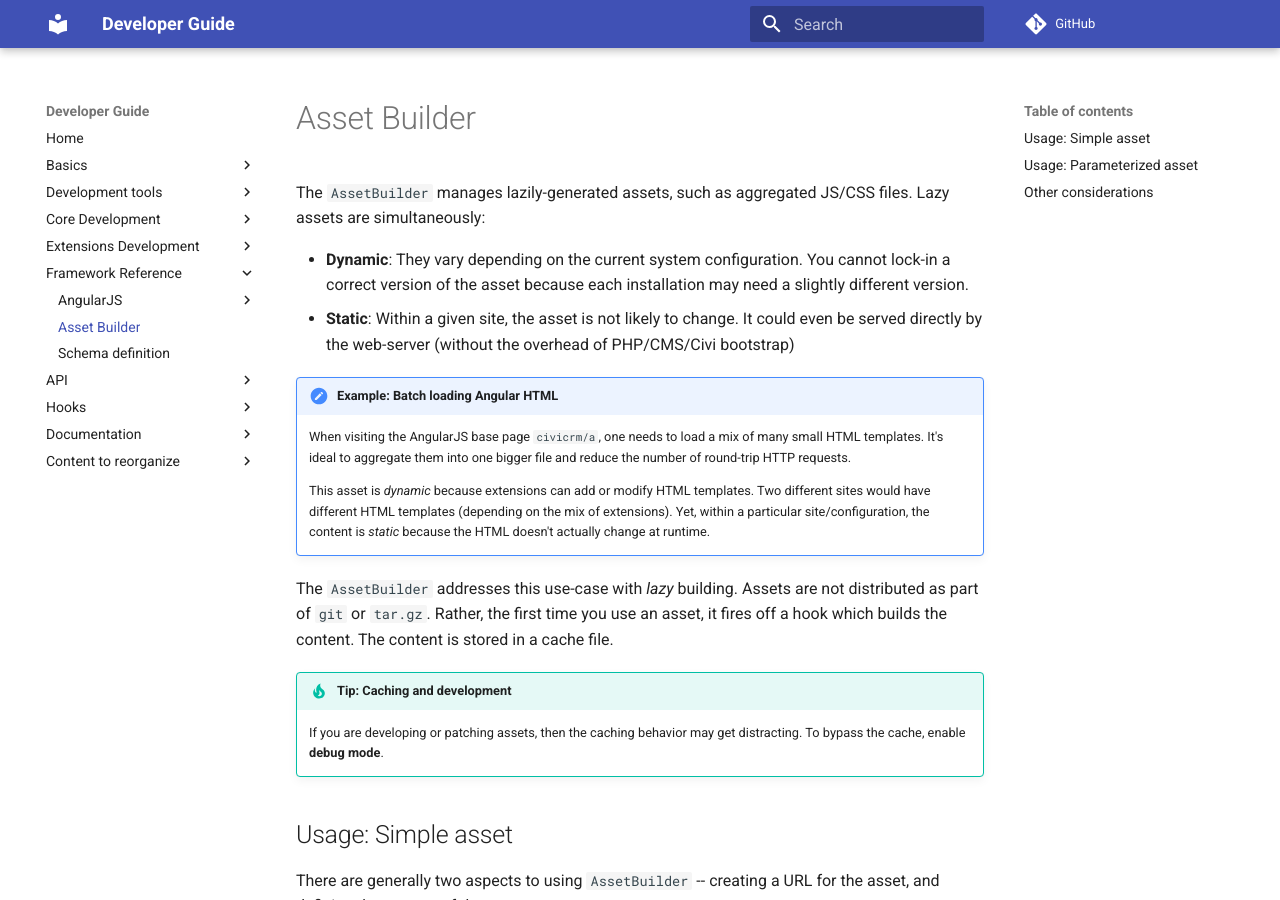
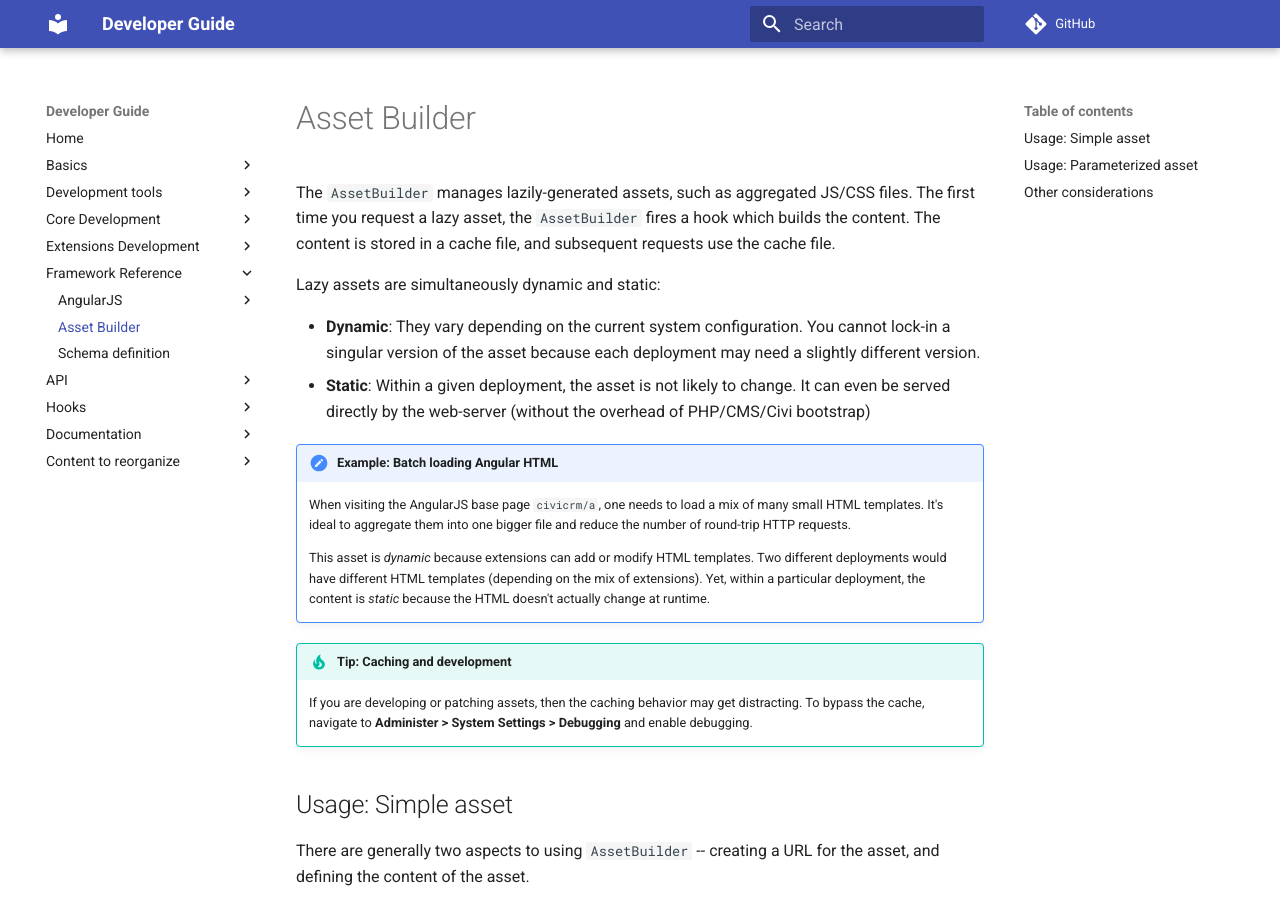
Before and after one commit to civicrm/civicrm-dev-docs, an MkDocs documentation site: the page built from docs/framework/asset-builder.md, in a window 1280 px wide and 900 px high. Built offline with MkDocs 1.6.1 and Material for MkDocs 9.7.7, drawn with Linux system fonts in a browser that asks for light colours; comment, search, counter and statistics services are not loaded; old or Windows-style settings are respelled for this version of MkDocs; some of the changed text lies outside the part shown.

Commit message:
asset-builder.md - Copy-edits

````diff
--- a/docs/framework/asset-builder.md
+++ b/docs/framework/asset-builder.md
@@ -1,13 +1,17 @@
 # Asset Builder
 
 The `AssetBuilder` manages lazily-generated assets, such as aggregated
-JS/CSS files.  Lazy assets are simultaneously:
+JS/CSS files.  The first time you request a lazy asset, the `AssetBuilder`
+fires a hook which builds the content.  The content is stored in a cache
+file, and subsequent requests use the cache file.
+
+Lazy assets are simultaneously dynamic and static:
 
  * __Dynamic__: They vary depending on the current system configuration.
-   You cannot lock-in a correct version of the asset because each
-   installation may need a slightly different version.
- * __Static__: Within a given site, the asset is not likely to change.
-   It could even be served directly by the web-server (without the overhead
+   You cannot lock-in a singular version of the asset because each
+   deployment may need a slightly different version.
+ * __Static__: Within a given deployment, the asset is not likely to change.
+   It can even be served directly by the web-server (without the overhead
    of PHP/CMS/Civi bootstrap)
 
 !!! note "Example: Batch loading Angular HTML"
@@ -16,19 +20,16 @@ JS/CSS files.  Lazy assets are simultaneously:
     bigger file and reduce the number of round-trip HTTP requests.
 
     This asset is _dynamic_ because extensions can add or modify HTML
-    templates.  Two different sites would have different HTML templates
-    (depending on the mix of extensions).  Yet, within a particular
-    site/configuration, the content is _static_ because the HTML doesn't
+    templates.  Two different deployments would have different HTML
+    templates (depending on the mix of extensions).  Yet, within a
+    particular deployment, the content is _static_ because the HTML doesn't
     actually change at runtime.
-
-The `AssetBuilder` addresses this use-case with *lazy* building.  Assets are
-not distributed as part of `git` or `tar.gz`.  Rather, the first time you
-use an asset, it fires off a hook which builds the content.  The content is
-stored in a cache file.
 
 !!! tip "Tip: Caching and development"
     If you are developing or patching assets, then the caching behavior may
-    get distracting. To bypass the cache, enable **debug mode**.
+    get distracting. To bypass the cache, navigate to
+    __Administer > System Settings > Debugging__ and enable debugging.
+
 
 ## Usage: Simple asset
 
@@ -112,12 +113,12 @@ function mymodule_civicrm_buildAsset($asset, $params, &$mimeType, &$content) {
 ```
 
 !!! note "Note: Parmaters and caching"
-    Each combination of ($asset,$params) will be cached separately.
+    Each combination of (`$asset`,`$params`) will be cached separately.
 
-!!! tip "Tip: Economize parameter size"
-    In debug mode, all parameters are passed as part of the URL. `AssetBuilder`
-    will try to compress them, but fundamentally: long `$params` will produce
-    long URLs.
+!!! tip "Tip: Economize on parameters"
+    In debug mode, all parameters are passed as part of the URL.
+    `AssetBuilder` will try to compress them, but it can only do so much.
+    Fundamentally, long `$params` will produce long URLs.
 
 ## Other considerations
 
````
